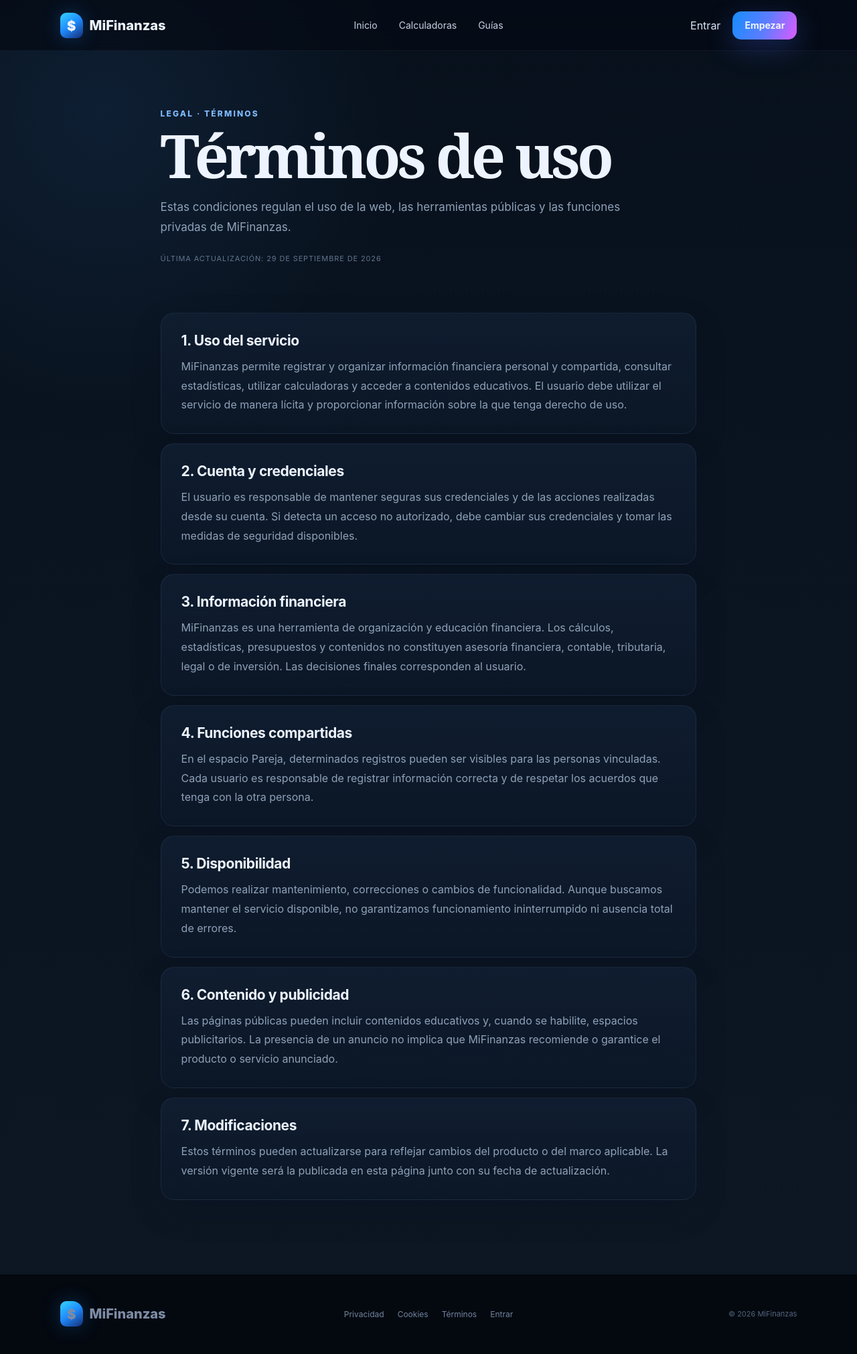
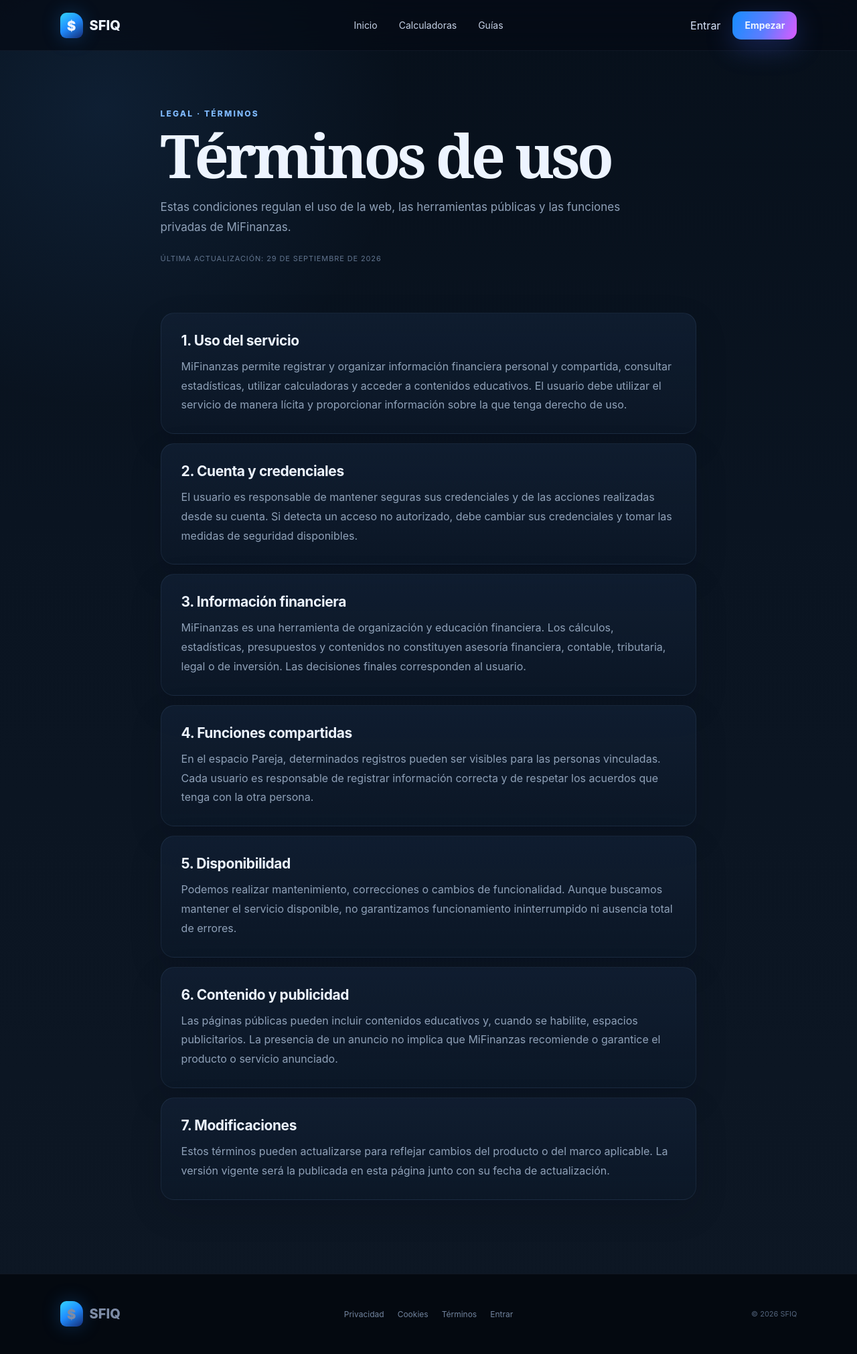
Before and after one commit to Sofonias-23/MiFinanzas, a Next.js app in the folder web/: page /terminos in a window 1280 px wide. Shown: the whole page at 67% size. Built offline with nearby package versions, Linux system fonts and the light colour scheme.

Commit message:
Actualizar marca pública a SFIQ

```diff
--- a/web/components/PublicLegalShell.tsx
+++ b/web/components/PublicLegalShell.tsx
@@ -13,7 +13,7 @@ export default function PublicLegalShell({ kicker, title, intro, children }: Pro
       <header className="topbar publicTopbar">
         <a className="brand" href="/">
           <span className="brandMark" aria-hidden="true"><span className="brandDollar">$</span></span>
-          <span>MiFinanzas</span>
+          <span>SFIQ</span>
         </a>
 
         <nav className="navLinks" aria-label="Navegación legal">
@@ -42,7 +42,7 @@ export default function PublicLegalShell({ kicker, title, intro, children }: Pro
       <footer className="publicFooter legalFooter">
         <a className="brand" href="/">
           <span className="brandMark" aria-hidden="true"><span className="brandDollar">$</span></span>
-          <span>MiFinanzas</span>
+          <span>SFIQ</span>
         </a>
         <div>
           <a href="/privacidad">Privacidad</a>
@@ -50,7 +50,7 @@ export default function PublicLegalShell({ kicker, title, intro, children }: Pro
           <a href="/terminos">Términos</a>
           <a href="/login">Entrar</a>
         </div>
-        <span>© 2026 MiFinanzas</span>
+        <span>© 2026 SFIQ</span>
       </footer>
     </main>
   );
```
